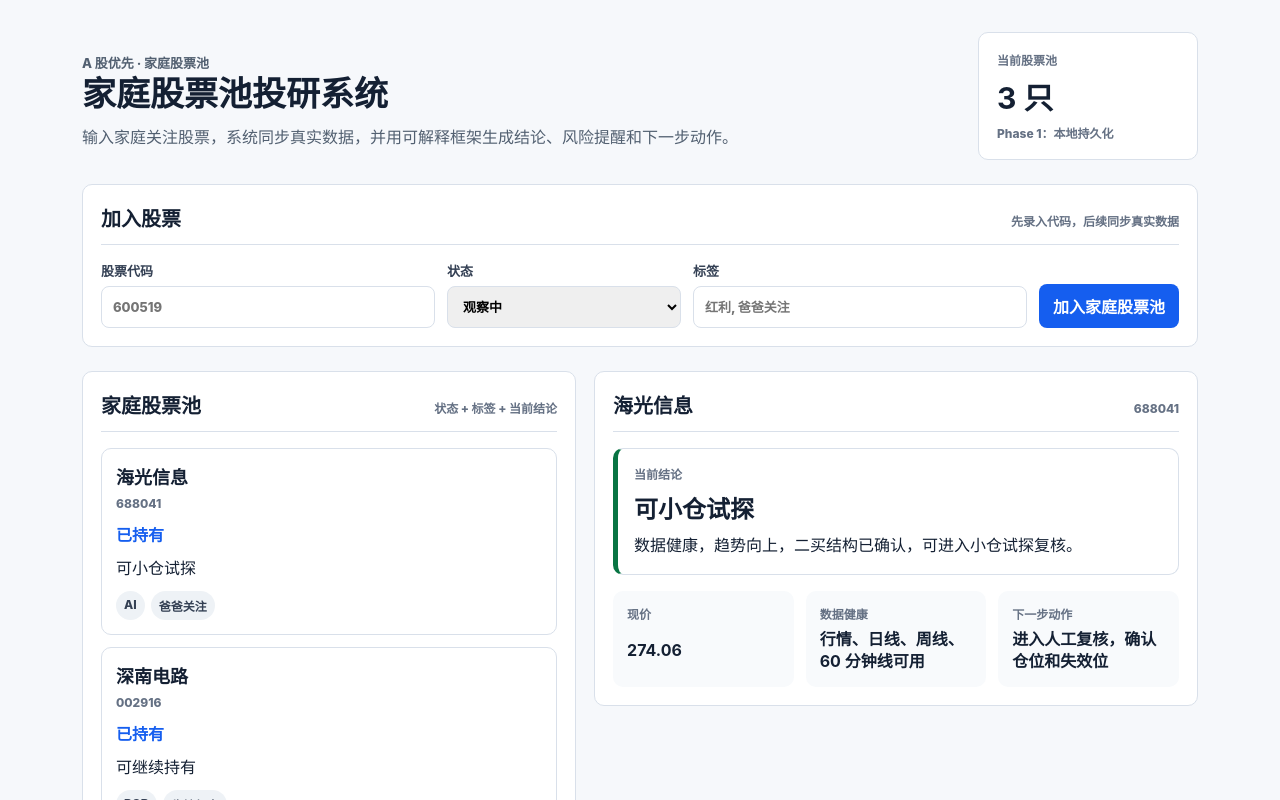
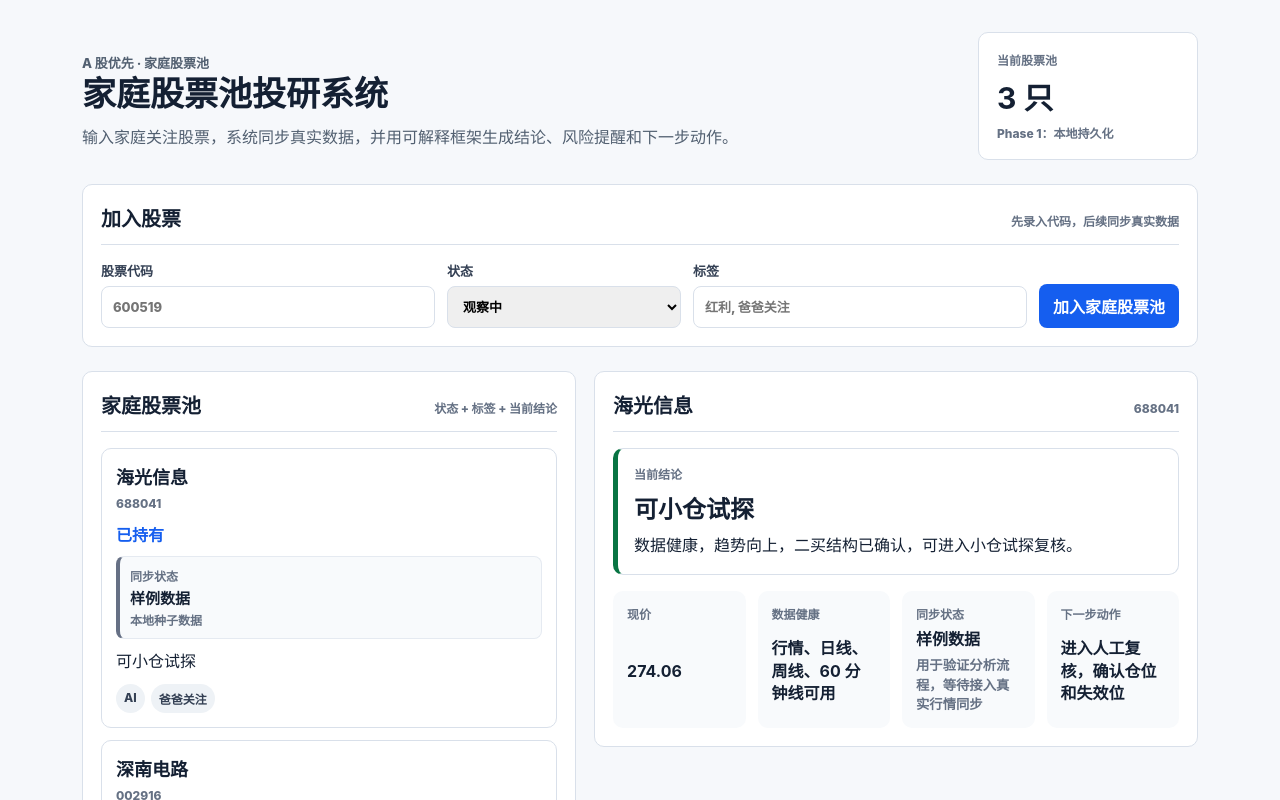
Before and after one commit to JeffreyCaicai/family-stock-research, a React (Vite) app: page / in a window 1280 px wide. Shown: the top 800 px of the page. Built offline with nearby package versions, Linux system fonts and the light colour scheme.

Commit message:
feat: add data sync status layer

```diff
--- a/src/App.tsx
+++ b/src/App.tsx
@@ -1,4 +1,5 @@
 import { FormEvent, useMemo, useState } from "react";
+import { summarizeDataSync } from "./domain/dataSync";
 import { deriveDecision } from "./domain/decision";
 import type { FamilyPoolStatus } from "./domain/familyPool";
 import {
@@ -35,6 +36,7 @@ export function App() {
 
   const selected = familyPool[0];
   const decision = deriveDecision(selected.decisionInput);
+  const selectedSync = summarizeDataSync(selected.dataSync);
   const mergedPool = useMemo(
     () =>
       mergeFamilyPoolItems(familyPool).map((item) => {
@@ -137,6 +139,7 @@ export function App() {
           <div className="stock-list">
             {mergedPool.map((stock) => {
               const stockDecision = deriveDecision(stock.decisionInput);
+              const syncSummary = summarizeDataSync(stock.dataSync);
               return (
                 <article className="stock-card" key={stock.ticker}>
                   <div>
@@ -144,6 +147,11 @@ export function App() {
                     <span>{stock.ticker}</span>
                   </div>
                   <strong>{statusLabels[stock.status]}</strong>
+                  <div className={`sync-status tone-${syncSummary.tone}`}>
+                    <span>同步状态</span>
+                    <strong>{syncSummary.label}</strong>
+                    <small>{syncSummary.meta}</small>
+                  </div>
                   <p>{stockDecision.label}</p>
                   <div className="tag-row">
                     {stock.tags.map((tag) => (
@@ -178,6 +186,11 @@ export function App() {
               <strong>{selected.dataHealthLabel}</strong>
             </div>
             <div>
+              <span>同步状态</span>
+              <strong>{selectedSync.label}</strong>
+              <small>{selectedSync.detail}</small>
+            </div>
+            <div>
               <span>下一步动作</span>
               <strong>进入人工复核，确认仓位和失效位</strong>
             </div>
@@ -205,6 +218,11 @@ function makePendingStock(
     name: `${ticker} 待同步`,
     price: 0,
     dataHealthLabel: "仅已录入代码，等待同步行情、K线和结构数据",
+    dataSync: {
+      state: "pending",
+      source: "AKShare",
+      detail: "等待同步行情、K线、财务和公告",
+    },
     decisionInput: {
       dataHealth: "missing",
       riskFlags: [],
--- a/src/data/seedFamilyPool.ts
+++ b/src/data/seedFamilyPool.ts
@@ -1,3 +1,4 @@
+import type { DataSyncSnapshot } from "../domain/dataSync";
 import type { DecisionInput } from "../domain/decision";
 import type { FamilyPoolItem } from "../domain/familyPool";
 import { createFamilyPoolItem } from "../domain/familyPool";
@@ -6,6 +7,7 @@ export type SeedStock = FamilyPoolItem & {
   name: string;
   price: number;
   dataHealthLabel: string;
+  dataSync: DataSyncSnapshot;
   decisionInput: DecisionInput;
 };
 
@@ -15,6 +17,11 @@ export const seedFamilyPool: SeedStock[] = [
     name: "海光信息",
     price: 274.06,
     dataHealthLabel: "行情、日线、周线、60 分钟线可用",
+    dataSync: {
+      state: "sample",
+      source: "本地种子数据",
+      detail: "用于验证分析流程，等待接入真实行情同步",
+    },
     decisionInput: {
       dataHealth: "ready",
       riskFlags: [],
@@ -27,6 +34,11 @@ export const seedFamilyPool: SeedStock[] = [
     name: "深南电路",
     price: 399.13,
     dataHealthLabel: "行情和日线可用，等待更多财务复核",
+    dataSync: {
+      state: "sample",
+      source: "本地种子数据",
+      detail: "用于验证分析流程，等待接入真实行情同步",
+    },
     decisionInput: {
       dataHealth: "ready",
       riskFlags: [],
@@ -39,6 +51,11 @@ export const seedFamilyPool: SeedStock[] = [
     name: "芯碁微装",
     price: 356.01,
     dataHealthLabel: "行情可用，风险结构需复盘",
+    dataSync: {
+      state: "sample",
+      source: "本地种子数据",
+      detail: "用于验证分析流程，等待接入真实行情同步",
+    },
     decisionInput: {
       dataHealth: "ready",
       riskFlags: ["出现风险卖点候选"],
--- /dev/null
+++ b/src/domain/dataSync.ts
@@ -0,0 +1,31 @@
+export type DataSyncState = "pending" | "synced" | "failed" | "sample";
+
+export type DataSyncSnapshot = {
+  state: DataSyncState;
+  source: string;
+  detail: string;
+  lastSyncedAt?: string;
+};
+
+export type DataSyncSummary = {
+  label: string;
+  tone: DataSyncState;
+  detail: string;
+  meta: string;
+};
+
+const stateLabels: Record<DataSyncState, string> = {
+  failed: "同步失败",
+  pending: "待同步",
+  sample: "样例数据",
+  synced: "已同步",
+};
+
+export function summarizeDataSync(snapshot: DataSyncSnapshot): DataSyncSummary {
+  return {
+    label: stateLabels[snapshot.state],
+    tone: snapshot.state,
+    detail: snapshot.detail,
+    meta: [snapshot.source, snapshot.lastSyncedAt].filter(Boolean).join(" · "),
+  };
+}
--- a/src/styles.css
+++ b/src/styles.css
@@ -177,6 +177,42 @@ select {
   color: #155eef;
 }
 
+.sync-status {
+  background: #f8fafc;
+  border: 1px solid #e5eaf1;
+  border-left: 4px solid #9aa4b2;
+  border-radius: 8px;
+  display: grid;
+  gap: 3px;
+  padding: 10px;
+}
+
+.sync-status strong {
+  font-size: 15px;
+}
+
+.sync-status small {
+  color: #657184;
+  font-size: 12px;
+  font-weight: 700;
+}
+
+.sync-status.tone-pending {
+  border-left-color: #f59e0b;
+}
+
+.sync-status.tone-synced {
+  border-left-color: #087443;
+}
+
+.sync-status.tone-failed {
+  border-left-color: #b42318;
+}
+
+.sync-status.tone-sample {
+  border-left-color: #667085;
+}
+
 .stock-card p,
 .decision-card p {
   line-height: 1.55;
@@ -220,7 +256,7 @@ select {
 .metric-grid {
   display: grid;
   gap: 12px;
-  grid-template-columns: repeat(3, minmax(0, 1fr));
+  grid-template-columns: repeat(4, minmax(0, 1fr));
 }
 
 .metric-grid div {
@@ -235,6 +271,12 @@ select {
   line-height: 1.4;
 }
 
+.metric-grid small {
+  color: #657184;
+  font-weight: 700;
+  line-height: 1.45;
+}
+
 @media (max-width: 920px) {
   .app-shell {
     padding: 20px;
```
Also changed, not shown: 2 other files (tests, documents, lock files or other folders).
